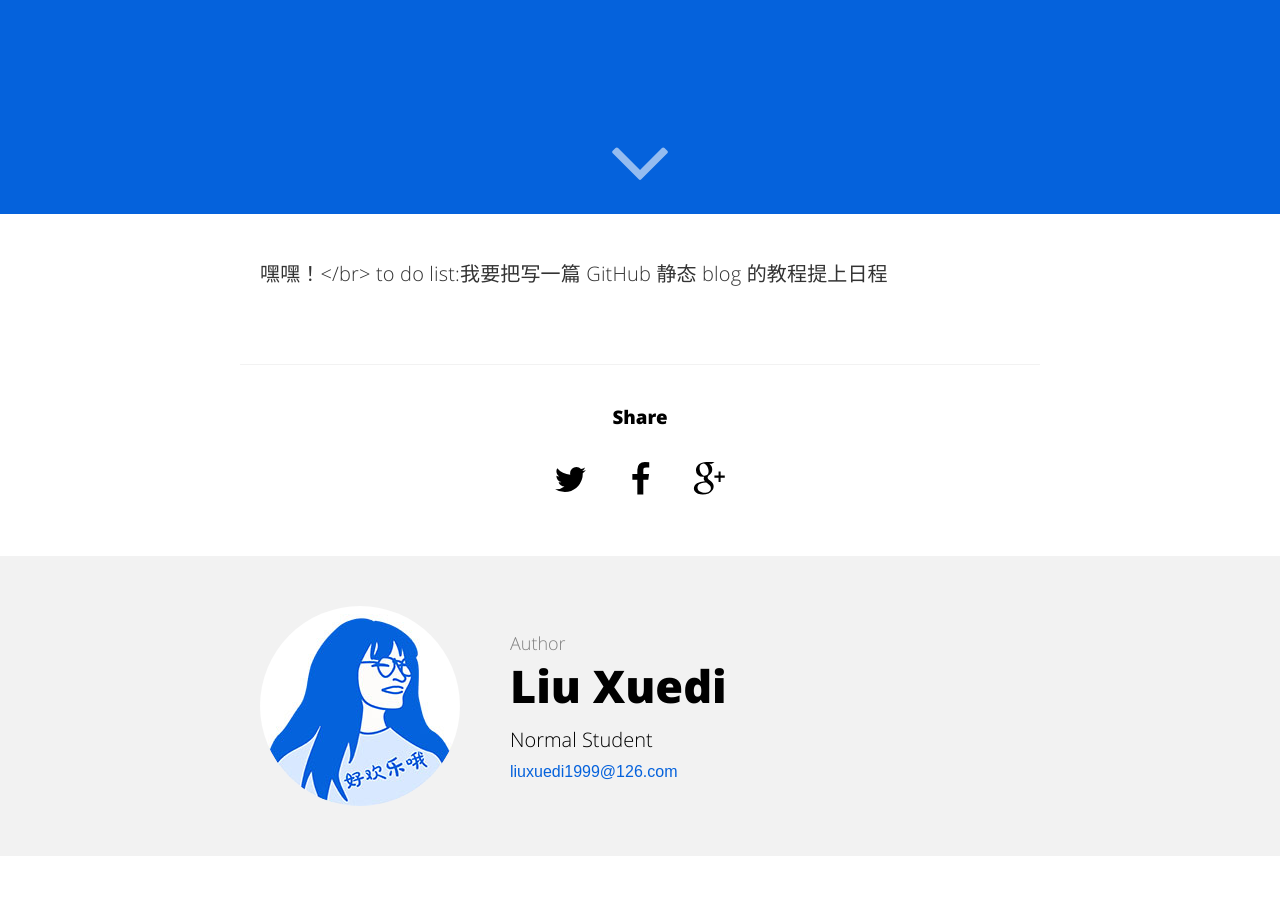
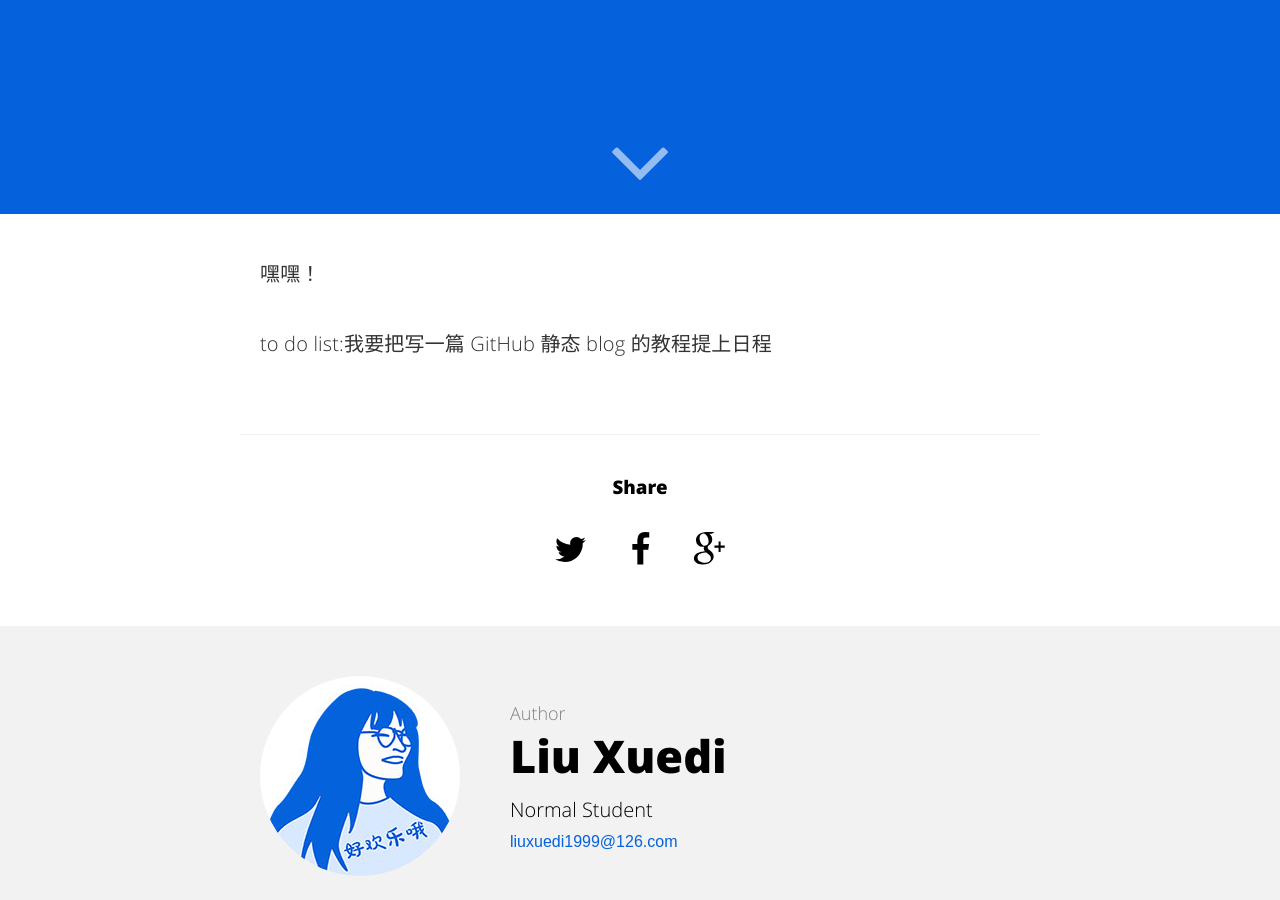
Before and after one commit to Xuedixuedi/Xuedixuedi.github.io, a Jekyll site: the page built from _posts/2019-10-10-我-来-辣.md, in a window 1280 px wide and 900 px high, scrolled down 686 px. Built offline with Jekyll 4.4.1, drawn with Linux system fonts in a browser that asks for light colours; comment, search, counter and statistics services are not loaded.

Commit message:
change truncatewords

```diff
--- a/_posts/2019-10-10-我-来-辣.md
+++ b/_posts/2019-10-10-我-来-辣.md
@@ -10,5 +10,6 @@ categories:
     - I love lxd
 ---
 
-嘿嘿！</br>
+嘿嘿！
+
 to do list:我要把写一篇 GitHub 静态 blog 的教程提上日程
--- a/index.html
+++ b/index.html
@@ -34,7 +34,7 @@ layout: default
                 ><h2 class="post-title" itemprop="name">{{ post.title }}</h2></a
             >
             <p class="description">
-                {{ post.content | strip_html | truncatewords: 40 }}
+                {{ post.content | strip_html | truncatewords: 10 }}
                 <a href="{{ post.url | prepend: site.baseurl }}" class="link"
                     >Read more about {{ post.title }}</a
                 >
```
